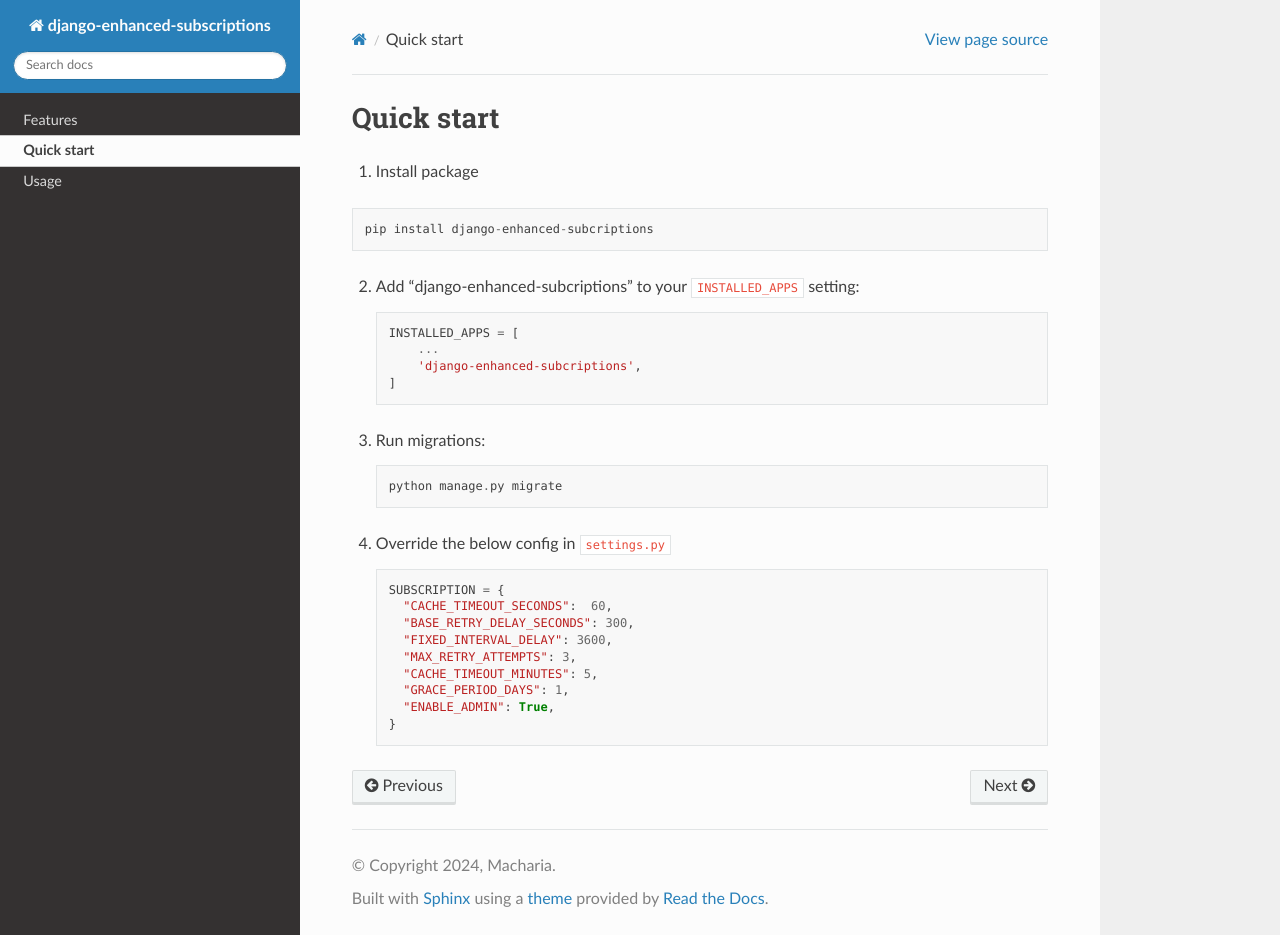
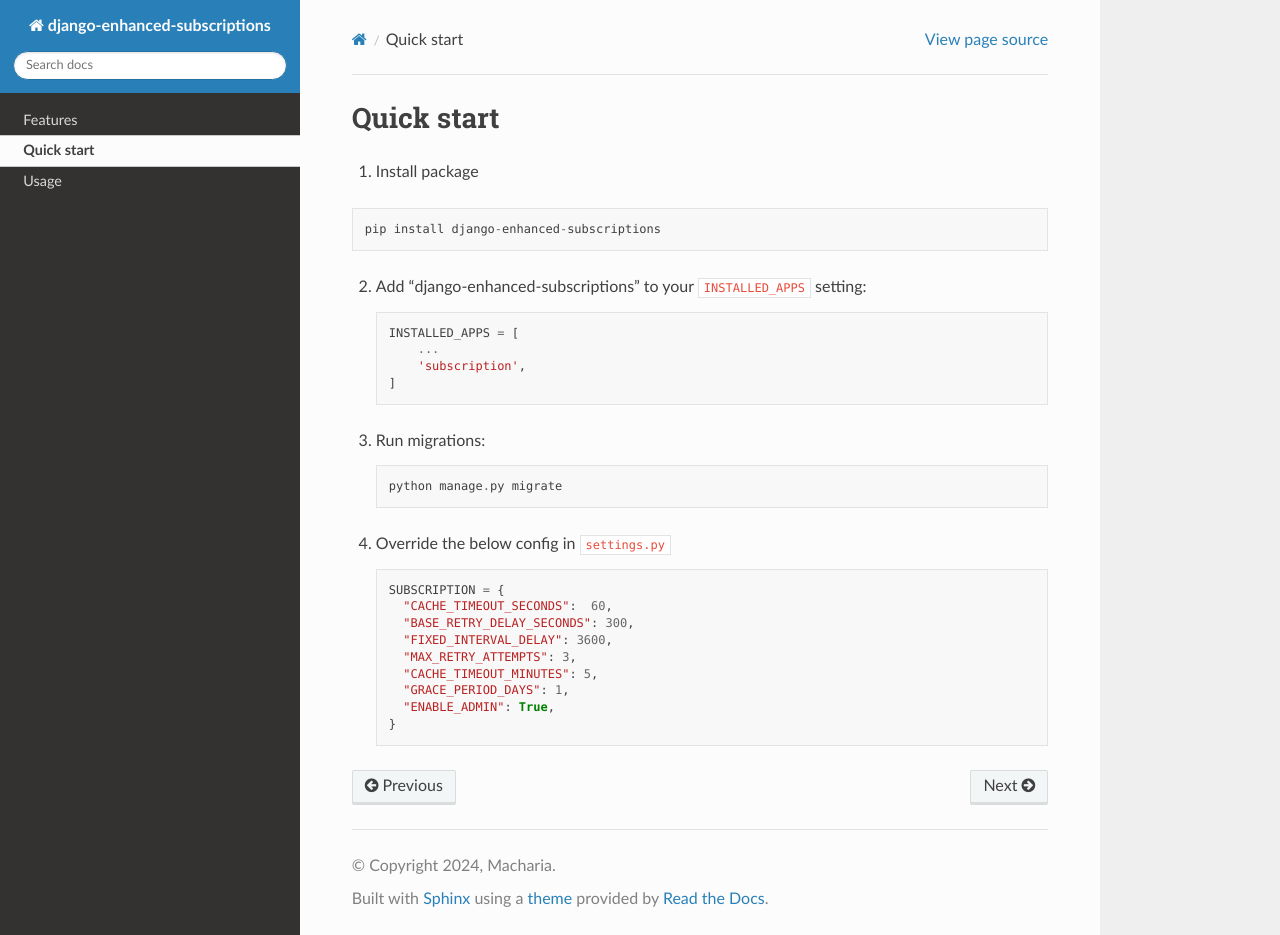
Before and after one commit to joemash/django-enhanced-subscriptions, a Sphinx documentation site: the page built from docs/source/installation.rst, in a window 1280 px wide and 935 px high. Built offline with Sphinx 7.4.7 and the Read the Docs theme 3.1.0, drawn with Linux system fonts in a browser that asks for light colours; pages that are not in the unit, such as notebooks, are missing from menus.

Commit message:
fix: typo in folder name

```diff
--- a/README.rst
+++ b/README.rst
@@ -22,10 +22,10 @@
 
 .. code-block:: python
 
-   pip install django-enhanced-subcriptions
+   pip install django-enhanced-subscriptions
 
 
-2. Add "django-enhanced-subcriptions" to your ``INSTALLED_APPS`` setting:
+2. Add "django-enhanced-subscriptions" to your ``INSTALLED_APPS`` setting:
 
    .. code-block:: python
 
--- a/docs/source/index.rst
+++ b/docs/source/index.rst
@@ -1,4 +1,4 @@
-Welcome to django-enhanced-subcriptions documentation!
+Welcome to django-enhanced-subscriptions documentation!
 ======================================================
 
 This Django library provides a comprehensive solution for managing subscriptions, feature access and wallet functionality.
--- a/docs/source/installation.rst
+++ b/docs/source/installation.rst
@@ -7,16 +7,16 @@
 
 .. code-block:: python
 
-   pip install django-enhanced-subcriptions
+   pip install django-enhanced-subscriptions
 
 
-2. Add "django-enhanced-subcriptions" to your ``INSTALLED_APPS`` setting:
+2. Add "django-enhanced-subscriptions" to your ``INSTALLED_APPS`` setting:
 
    .. code-block:: python
 
       INSTALLED_APPS = [
           ...
-          'django-enhanced-subcriptions',
+          'subscription',
       ]
 
 3. Run migrations:
--- a/subscription/__init__.py
+++ b/subscription/__init__.py
@@ -1,3 +1,3 @@
-__version__ = "0.1.0"
+__version__ = "1.0.2"
 
 default_app_config = "subscription.apps.DjangoEnhancedSubcriptionsConfig"
```
